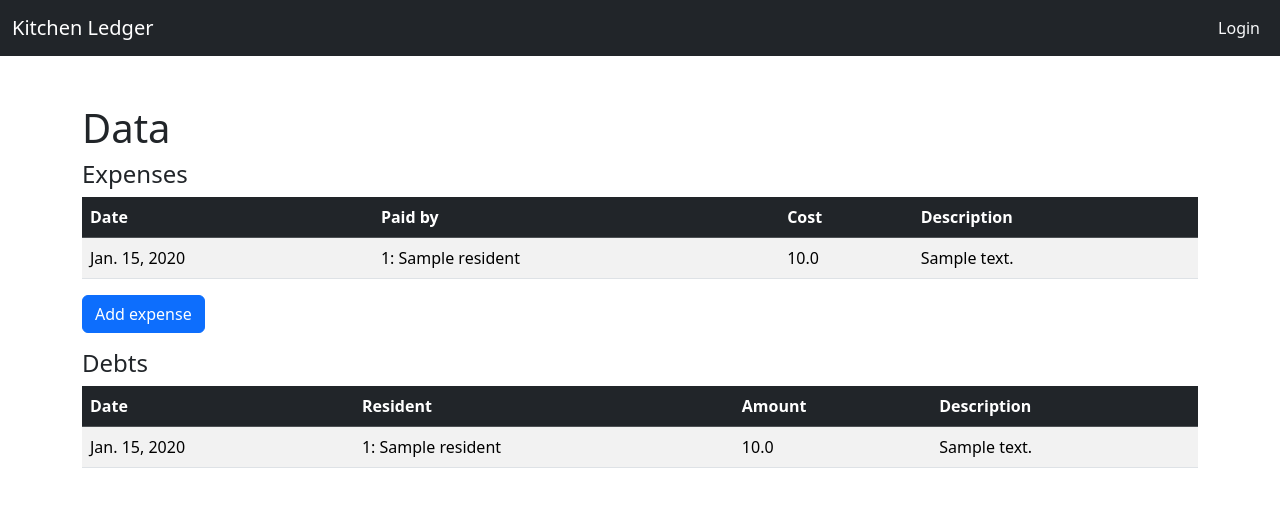
After one commit to a-estad/KitchenLedger, a Django app: page /kitchenapp/data/ in a window 1280 px wide. The commit adds this page. Shown: the top 507 px of the page. Run offline with Django 5.2, Linux system fonts and the light colour scheme; tables that the repository leaves empty hold one stand-in row (values such as "Sample post").

Commit message:
simple UI

```diff
--- a/kitchenapp/admin.py
+++ b/kitchenapp/admin.py
@@ -6,4 +6,4 @@ admin.site.register(Expense)
 admin.site.register(DinnerClub)
 admin.site.register(DinnerClubParticipant)
 admin.site.register(Debt)
-admin.site.register(Deposit)
+admin.site.register(Payment)
--- a/kitchenapp/apps.py
+++ b/kitchenapp/apps.py
@@ -4,3 +4,6 @@ from django.apps import AppConfig
 class KitchenappConfig(AppConfig):
     default_auto_field = 'django.db.models.BigAutoField'
     name = 'kitchenapp'
+
+    def ready(self):
+        import kitchenapp.signals
--- /dev/null
+++ b/kitchenapp/forms.py
@@ -0,0 +1,8 @@
+from django import forms
+
+
+class ExpenseForm(forms.Form):
+    date = forms.DateField()
+    cost = forms.FloatField()
+    description = forms.CharField(max_length=100)
+    is_dinner_club = forms
--- a/kitchenapp/models.py
+++ b/kitchenapp/models.py
@@ -56,7 +56,7 @@ class Credit(models.Model):
         return f"{self.resident.name} paid {self.amount} for {self.expense}"
 
 
-class Deposit(models.Model):
+class Payment(models.Model):
     resident = models.ForeignKey(Resident, on_delete=models.DO_NOTHING)
     date = models.DateField()
     amount = models.FloatField()
--- a/kitchenapp/signals.py
+++ b/kitchenapp/signals.py
@@ -7,7 +7,7 @@ from .models import *
 @receiver(post_save, sender=Expense)
 def create_debt_and_credit_for_expense(sender, instance, **kwargs):
     creditor = instance.paid_by
-    Credit.objects.create(user=creditor, expense=instance, amount=instance.cost)
+    Credit.objects.create(resident=creditor, expense=instance, amount=instance.cost)
 
     if instance.is_dinner_club:
         dinner_club_for_expense = DinnerClub.objects.get(expense=instance.id)
@@ -17,10 +17,10 @@ def create_debt_and_credit_for_expense(sender, instance, **kwargs):
         debtors = Resident.objects.all()
 
     for debtor in debtors:
-        Debt.objects.create(user=debtor, expense=instance, amount=instance.cost / len(debtors))
+        Debt.objects.create(resident=debtor, expense=instance, amount=instance.cost / len(debtors))
 
 
-@receiver(post_save, sender=Deposit)
+@receiver(post_save, sender=Payment)
 @receiver(post_save, sender=Credit)
 @receiver(post_save, sender=Debt)
 def update_total_debt_for_resident(sender, instance, **kwargs):
--- a/kitchenapp/templates/base.html
+++ b/kitchenapp/templates/base.html
@@ -4,7 +4,7 @@
   <meta charset="UTF-8">
   <meta name="viewport" content="width=device-width, initial-scale=1.0">
   <meta http-equiv="X-UA-Compatible" content="ie=edge">
-  <title>{% block title %}My Django App{% endblock %}</title>
+  <title>{% block title %}Kitchen Ledger{% endblock %}</title>
   <!-- Bootstrap 5 CSS -->
   <link href="https://cdn.jsdelivr.net/npm/bootstrap@5.3.0-alpha1/dist/css/bootstrap.min.css" rel="stylesheet">
 </head>
@@ -12,7 +12,7 @@
 <!-- Navbar -->
 <nav class="navbar navbar-expand-lg navbar-dark bg-dark">
   <div class="container-fluid">
-    <a class="navbar-brand" href="/">My Django App</a>
+    <a class="navbar-brand" href="/">Kitchen Ledger</a>
     <button class="navbar-toggler" type="button" data-bs-toggle="collapse" data-bs-target="#navbarNav" aria-controls="navbarNav" aria-expanded="false" aria-label="Toggle navigation">
       <span class="navbar-toggler-icon"></span>
     </button>
@@ -20,17 +20,27 @@
       <ul class="navbar-nav ms-auto">
         {% if user.is_authenticated %}
         <li class="nav-item">
-          <a class="nav-link" href="/">Home</a>
+          <a class="nav-link" href="{% url 'data tables page' %}">Data</a>
+        </li>
+        <li class="nav-item">
+          <a class="nav-link" href="{% url 'front page' %}">Home</a>
         </li>
         <li class="nav-item">
           <form method="post" action="{% url 'logout' %}">
             {% csrf_token %}
-            <a class="nav-link" type="submit">Logout</a>
+            <button type="submit" class="nav-link btn btn-link text-light" style="text-decoration: none; color: inherit;">
+              Logout
+            </button>
           </form>
         </li>
         {% else %}
         <li class="nav-item">
-          <a class="nav-link" href="{% url 'login' %}">Login</a>
+          <form method="post" action="{% url 'login' %}">
+            {% csrf_token %}
+            <button type="submit" class="nav-link btn btn-link text-light" style="text-decoration: none; color: inherit;">
+              Login
+            </button>
+          </form>
         </li>
         {% endif %}
       </ul>
@@ -45,11 +55,6 @@
   {% endblock %}
 </div>
 
-<!-- Footer -->
-<footer class="bg-dark text-white text-center py-3 mt-auto">
-  <p>&copy; 2024 My Django App. All rights reserved.</p>
-</footer>
-
 <!-- Bootstrap 5 JS and dependencies (Popper.js) -->
 <script src="https://cdn.jsdelivr.net/npm/@popperjs/core@2.11.6/dist/umd/popper.min.js"></script>
 <script src="https://cdn.jsdelivr.net/npm/bootstrap@5.3.0-alpha1/dist/js/bootstrap.min.js"></script>
--- /dev/null
+++ b/kitchenapp/templates/data_tables.html
@@ -0,0 +1,102 @@
+{% extends 'base.html' %}
+
+{% block title %}Data{% endblock %}
+
+{% block content %}
+
+<div class="text">
+    <h1>Data</h1>
+</div>
+
+<div class="text">
+    <h4>Expenses</h4>
+</div>
+
+<table class="table table-striped">
+    <thead class="table-dark">
+    <tr>
+        <th>Date</th>
+        <th>Paid by</th>
+        <th>Cost</th>
+        <th>Description</th>
+    </tr>
+    </thead>
+    <tbody>
+    {% if expenses %}
+        {% for expense in expenses %}
+        <tr>
+            <td>{{ expense.date }}</td>
+            <td>{{ expense.paid_by }}</td>
+            <td>{{ expense.cost }}</td>
+            <td>{{ expense.description }}</td>
+        </tr>
+        {% endfor %}
+    {% else %}
+    <tr>
+        <td colspan="4">No data available</td>
+    </tr>
+    {% endif %}
+    </tbody>
+</table>
+
+<p>
+    <button class="btn btn-primary" type="button" data-bs-toggle="collapse" data-bs-target="#addExpenseCollapse">
+        Add expense
+    </button>
+</p>
+
+<div class="collapse" id="addExpenseCollapse">
+    <div class="card card-body bg-light">
+        <form action="" method="post">
+            {% csrf_token %}
+            <div class="row g-3">
+                <div class="col">
+                    <label for="dateInput" class="form-label">Date</label>
+                    <input type="date" name="date" class="form-control" id="dateInput">
+                </div>
+                <div class="col">
+                    <label for="costInput" class="form-label">Cost</label>
+                    <input type="number" name="cost" class="form-control" id="costInput">
+                </div>
+            </div>
+            <div class="mb-3">
+                <label for="descriptionInput" class="form-label">Description</label>
+                <input type="text" name="description" class="form-control" id="descriptionInput">
+            </div>
+            <button type="submit" class="btn btn-dark">Submit</button>
+        </form>
+    </div>
+</div>
+
+<div class="text">
+    <h4>Debts</h4>
+</div>
+
+<table class="table table-striped">
+    <thead class="table-dark">
+    <tr>
+        <th>Date</th>
+        <th>Resident</th>
+        <th>Amount</th>
+        <th>Description</th>
+    </tr>
+    </thead>
+    <tbody>
+    {% if debts %}
+    {% for debt in debts %}
+    <tr>
+        <td>{{ debt.expense.date }}</td>
+        <td>{{ debt.resident }}</td>
+        <td>{{ debt.amount }}</td>
+        <td>{{ debt.expense.description }}</td>
+    </tr>
+    {% endfor %}
+    {% else %}
+    <tr>
+        <td colspan="4">No data available</td>
+    </tr>
+    {% endif %}
+    </tbody>
+</table>
+
+{% endblock %}
--- a/kitchenapp/urls.py
+++ b/kitchenapp/urls.py
@@ -4,8 +4,6 @@ from django.urls import path
 from . import views
 
 urlpatterns = [
-    path('login/', auth_views.LoginView.as_view(template_name='login.html'), name='login'),
     path('', views.front_page, name='front page'),
-    path('logout/', auth_views.LogoutView.as_view(), name='logout'),
-    # path("accounting", views.accounting, name="accounting"),
+    path('data/', views.data_tables, name='data tables page')
 ]
--- a/kitchenapp/views.py
+++ b/kitchenapp/views.py
@@ -2,13 +2,35 @@ from django.contrib.auth.decorators import login_required
 from django.contrib.auth import authenticate, login
 from django.shortcuts import render
 from django.http import HttpResponse
-from .models import Resident
+from .models import Resident, Expense, Debt
+from .forms import ExpenseForm
 
 
 @login_required
 def front_page(request):
-    return render(request, "front_page.html")
+    residents = Resident.objects.all()
+    return render(request, "front_page.html", {'residents': residents})
 
+def data_tables(request):
+    all_expenses = Expense.objects.all()
+    all_debts = Debt.objects.all()
+
+    if request.method == "POST":
+        form = ExpenseForm(request.POST)
+
+        if form.is_valid():
+            expense_input = form.cleaned_data
+            expense = Expense(paid_by=request.user.resident,
+                              date=expense_input.get('date'),
+                              cost=expense_input.get('cost'),
+                              is_dinner_club=False,
+                              description=expense_input.get('description'))
+            expense.save()
+
+    else:
+        form = ExpenseForm()
+
+    return render(request, "data_tables.html", {'form': form, 'expenses': all_expenses, 'debts': all_debts})
 
 # def resident_page(request):
 #     resident = Resident.objects.get(user=request.user)
--- a/kitchenledger_project/settings.py
+++ b/kitchenledger_project/settings.py
@@ -124,5 +124,5 @@ STATIC_URL = 'static/'
 DEFAULT_AUTO_FIELD = 'django.db.models.BigAutoField'
 
 
-LOGIN_REDIRECT_URL = '../'
-LOGOUT_REDIRECT_URL = '../login/'
+LOGIN_REDIRECT_URL = '/kitchenapp'
+LOGOUT_REDIRECT_URL = 'login'
--- a/kitchenledger_project/urls.py
+++ b/kitchenledger_project/urls.py
@@ -16,8 +16,11 @@ Including another URLconf
 """
 from django.contrib import admin
 from django.urls import include, path
+from django.contrib.auth import views as auth_views
 
 urlpatterns = [
     path("kitchenapp/", include("kitchenapp.urls")),
+    path("accounts/", include("django.contrib.auth.urls")),
+    path("accounts/login/", auth_views.LoginView.as_view(template_name="login.html")),
     path("admin/", admin.site.urls),
 ]
```
Also changed, not shown: kitchenapp/services.py (+5 -4 lines), kitchenapp/templates/front_page.html (+23 -2 lines), kitchenapp/migrations/0002_rename_deposit_payment.py (added), kitchenapp/templates/registration/login.html (renamed from kitchenapp/templates/login.html).
